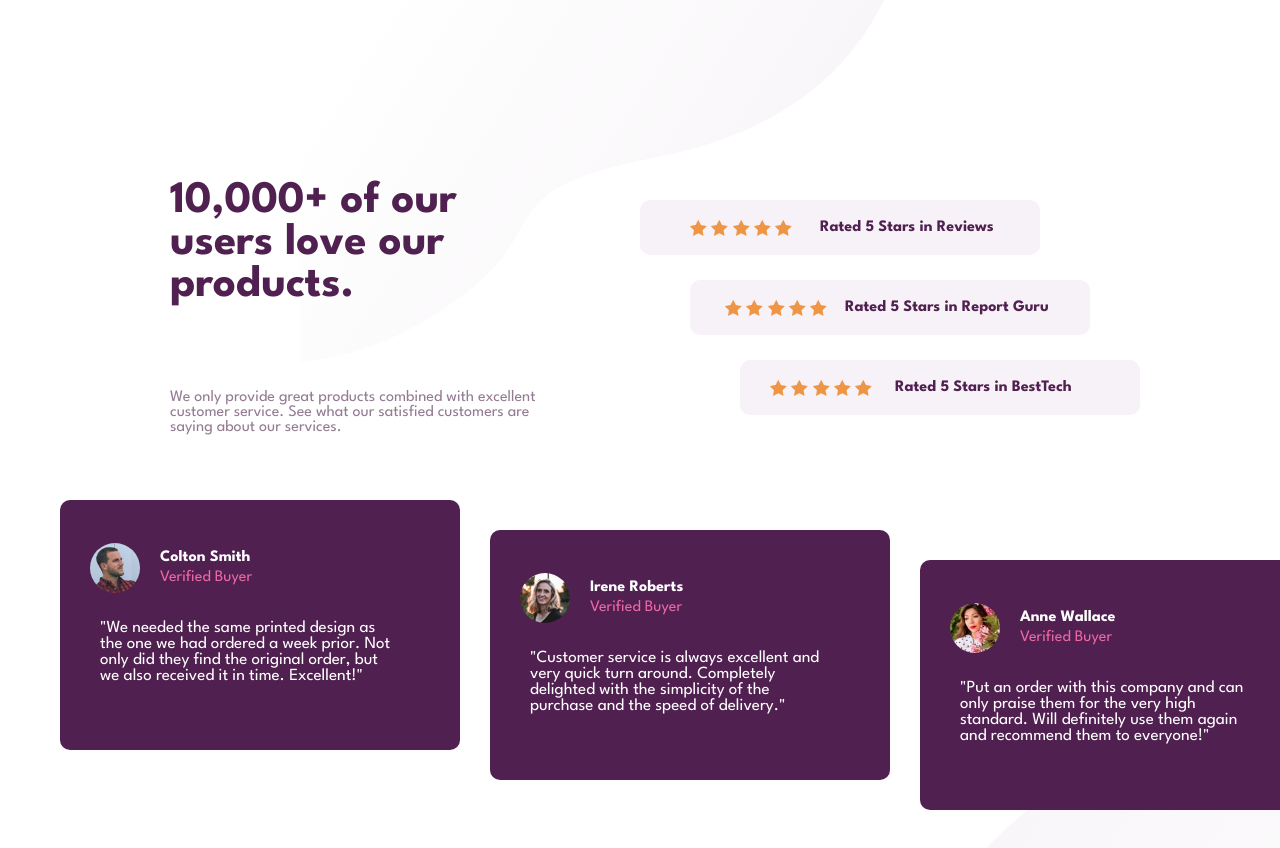
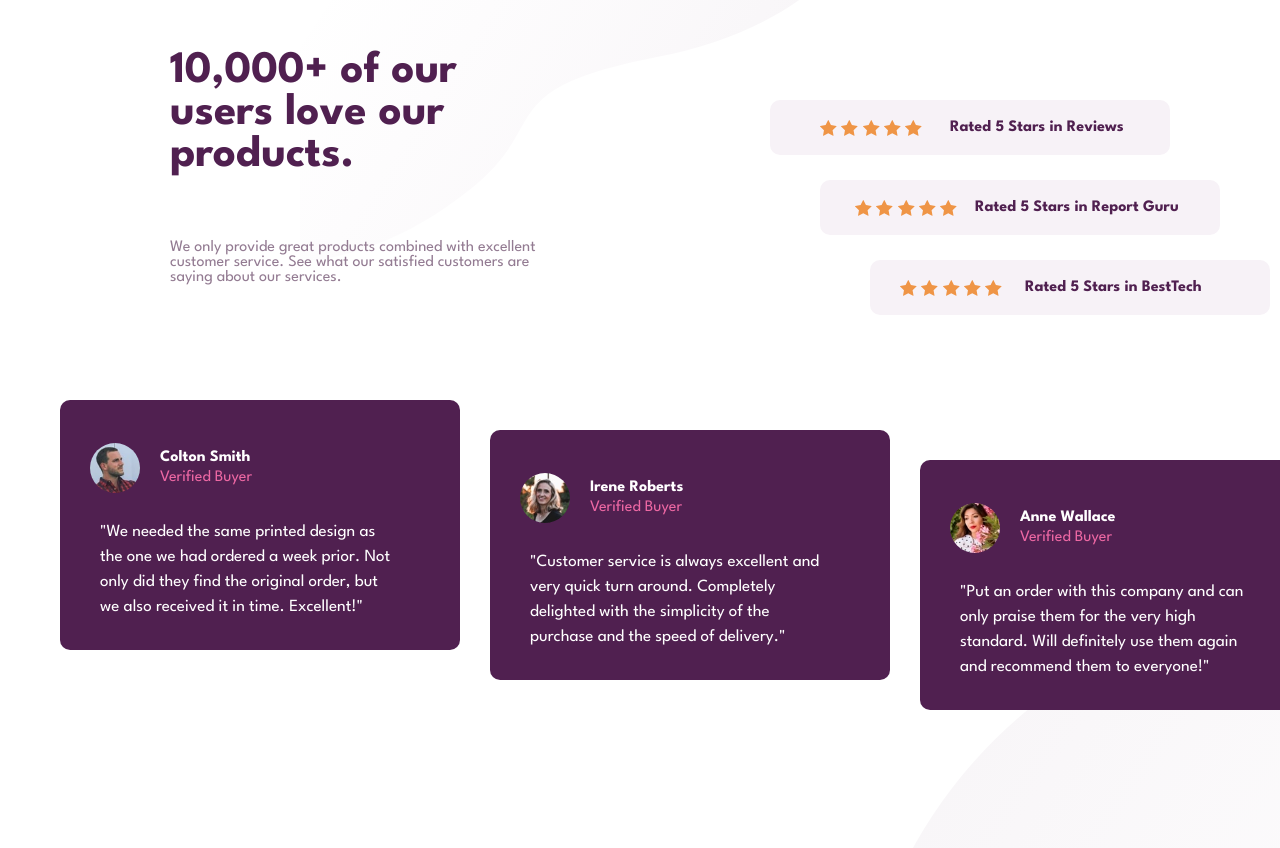
Before and after one commit to ferlaxi/SocialProofSectionbyFer, a plain HTML site: page index.html in a window 1280 px wide. Shown: the top 848 px of the page. Drawn offline with Linux system fonts and the light colour scheme.

Commit message:
updateindex

```diff
--- a/css/estilo.css
+++ b/css/estilo.css
@@ -206,6 +206,7 @@ body{
     margin-top: 120px;
     width: 300px;
     font-size: 17px;
+    line-height: 25px;
 }
 
 
@@ -243,6 +244,7 @@ body{
     margin-top: 120px;
     width: 300px;
     font-size: 17px;
+    line-height: 25px;
 }
 
 
@@ -280,6 +282,7 @@ body{
     margin-top: 120px;
     width: 300px;
     font-size: 17px;
+    line-height: 25px;
 }
 
 
@@ -404,10 +407,17 @@ body{
 @media (max-width: 1440px){
     .title{
         margin-left: 170px;
+        margin-top: 150px;
     }
 
     .description{
+        margin-top: -50px;
         margin-left: 170px;
+    }
+
+    .seccionEstrellas{
+        margin-top: -100px;
+        margin-left: 770px;
     }
 
     .perfiles{
```
